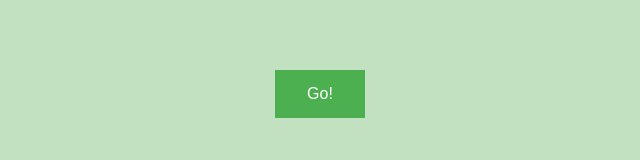
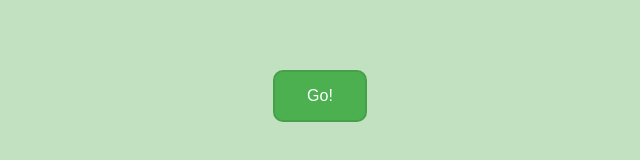
Before and after one commit to nggraeaeni/PPLG-X-5-Kel.Ber6, a plain HTML site: page Halaman1/Index.html in a window 1280 px wide. Shown: the part 340-500 px from the top of the page, 320-960 px from the left. Drawn offline with Linux system fonts and the light colour scheme.

Commit message:
update css

```diff
--- a/Halaman1/style.css
+++ b/Halaman1/style.css
@@ -16,7 +16,8 @@ main h1{
 }
 .bawah button{
     background-color: #4CAF50;
-            border: none;
+    border-radius: 10px;
+    border: 2px solid #45a049;
     color: white;
     padding: 15px 32px;
     text-align: center;
```
Lines whose indentation alone changed are shown as unchanged.
